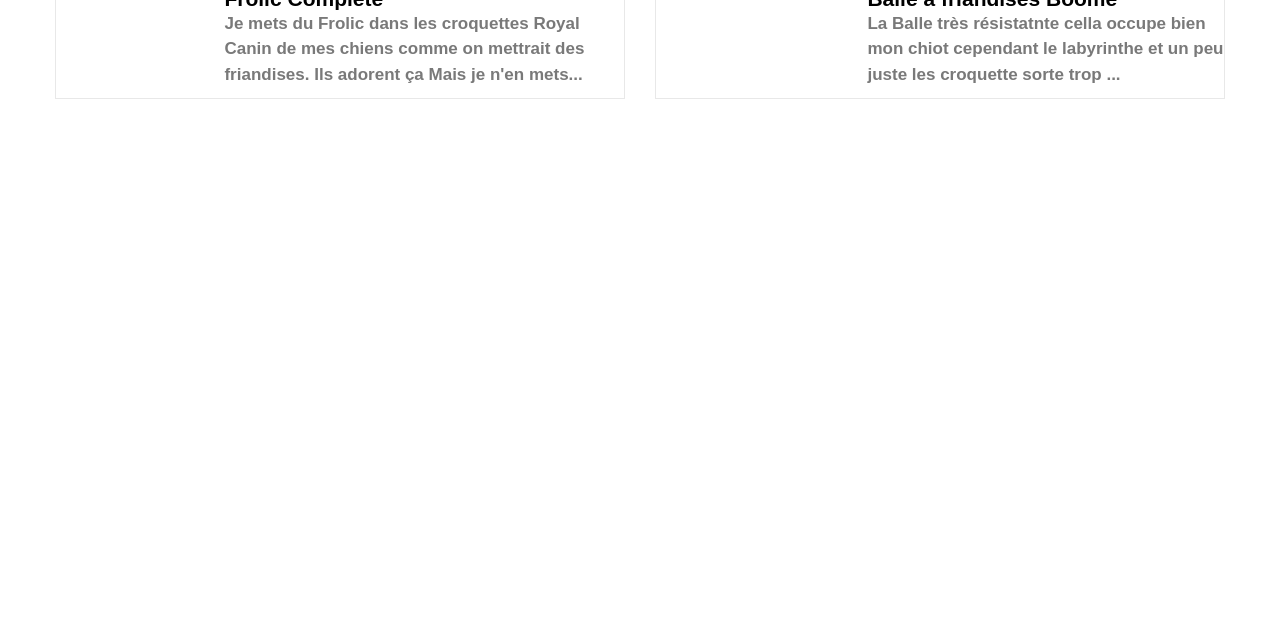
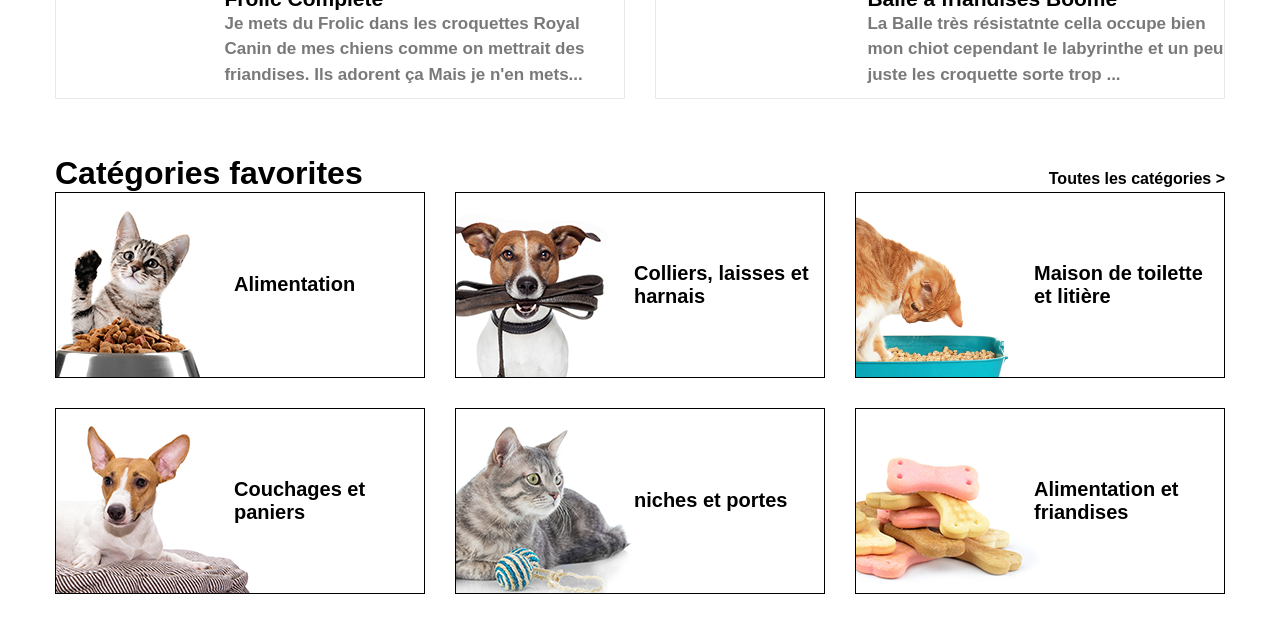
Before and after one commit to mboudinot/testWamiz, a website: page src/index.html in a window 1280 px wide. Shown: the part 655-1279 px from the top of the page. Before the commit the page ends 800 px from the top, so only its background shows below. Drawn offline with nearby package versions, Linux system fonts and the light colour scheme; files that its build step writes are made by us from their sources; files whose address does not match are found by name; a web font is replaced by a local one.

Commit message:
Add favorite component

```diff
--- /dev/null
+++ b/assets/stylesheets/_favorite.scss
@@ -0,0 +1,52 @@
+@import "_mixins.scss";
+
+.favorite {
+  @extend .header;
+}
+
+.favorite-items {
+  display: flex;
+  justify-content: space-between;
+  flex-wrap: wrap;
+}
+
+.favorite-item {
+  display: flex;
+  justify-content: flex-end;
+  align-items: center;
+  width: (370 / 16) * 1rem;
+  height: (186 / 16) * 1rem;
+  border: 1px solid $color-black;
+  margin-bottom: (30 / 16) * 1rem;
+}
+
+.favorite-item--food {
+  @include background-2x( 'img_categorie_alimentation', 'png', left bottom, no-repeat, 150px, 171px);
+}
+
+.favorite-item--leash {
+  @include background-2x( 'img_categorie_laisses', 'png', left bottom, no-repeat, 179px, 171px);
+}
+
+.favorite-item--litter {
+  @include background-2x( 'img_categorie_maison', 'png', left bottom, no-repeat, 180px, 178px);
+}
+
+.favorite-item--sleeping {
+  @include background-2x( 'img_categorie_couchages', 'png', left bottom, no-repeat, 213px, 173px);
+}
+
+.favorite-item--door {
+  @include background-2x( 'img_categorie_portes', 'png', left bottom, no-repeat, 203px, 183px);
+}
+
+.favorite-item--treats {
+  @include background-2x( 'img_categorie_friandises', 'png', left bottom, no-repeat, 193px, 160px);
+}
+
+.favorite-title {
+  font-size: (20 / 16) * 1rem;
+  width: (175 / 16) * 1rem;
+  font-weight: $font-bold;
+  margin-right: (15 / 16) * 1rem;
+}
--- a/assets/stylesheets/_mixins.scss
+++ b/assets/stylesheets/_mixins.scss
@@ -2,13 +2,12 @@
  HIGH PPI DISPLAY BACKGROUNDS
 *****************************/
 
-@mixin background-2x($path, $ext: "png", $size : cover, $pos: left top, $repeat: no-repeat) {
+@mixin background-2x($path, $ext: "png", $pos: left top, $repeat: no-repeat, $w : inherit, $h : inherit) {
 
   $at1x_path: "../images/@1x/#{$path}.#{$ext}";
   $at2x_path: "../images/@2X/#{$path}@2x.#{$ext}";
 
   background-image: url("#{$at1x_path}");
-  background-size: $size;
   background-position: $pos;
   background-repeat: $repeat;
 
@@ -17,5 +16,6 @@
   all and (min--moz-device-pixel-ratio: 1.5),
   all and (min-device-pixel-ratio: 1.5) {
     background-image: url("#{$at2x_path}");
+    background-size: $w $h;
   }
 }
--- a/assets/stylesheets/_search.scss
+++ b/assets/stylesheets/_search.scss
@@ -2,7 +2,7 @@
 
 .search {
   text-align: center;
-  @include background-2x( 'img_header', 'png', cover, top center);
+  @include background-2x( 'img_header', 'png', top center, no-repeat, 1920px, 342px);
 }
 
 .search-title,
--- a/assets/stylesheets/styles.scss
+++ b/assets/stylesheets/styles.scss
@@ -48,3 +48,4 @@ body {
 @import "_breadcrumb";
 @import "_category";
 @import "_slideshow";
+@import "_favorite";
--- a/src/index.html
+++ b/src/index.html
@@ -189,5 +189,35 @@
     <div class="js-button-prev slideshow-arrow--prev slideshow-button--hidden"></div>
     <div class="js-button-next slideshow-arrow--next"></div>
   </section>
+
+  <section class="category">
+    <div class="category-header">
+      <h1 class="category-header-title">Catégories favorites</h1>
+      <a class="link-title category-header-subtitle">Toutes les catégories ></a>
+    </div>
+  </section>
+
+  <section class="favorite">
+    <div class="favorite-items">
+      <div class="favorite-item favorite-item--food">
+        <div class="favorite-title">Alimentation</div>
+      </div>
+      <div class="favorite-item favorite-item--leash">
+        <div class="favorite-title">Colliers, laisses et harnais</div>
+      </div>
+      <div class="favorite-item favorite-item--litter">
+        <div class="favorite-title">Maison de toilette et litière</div>
+      </div>
+      <div class="favorite-item favorite-item--sleeping">
+        <div class="favorite-title">Couchages et paniers</div>
+      </div>
+      <div class="favorite-item favorite-item--door">
+        <div class="favorite-title">niches et portes</div>
+      </div>
+      <div class="favorite-item favorite-item--treats">
+        <div class="favorite-title">Alimentation et friandises</div>
+      </div>
+    </div>
+  </section>
 </body>
 </html>
```
Also changed, not shown: public/index.html (+1 -1 lines), public/css/styles.css.
